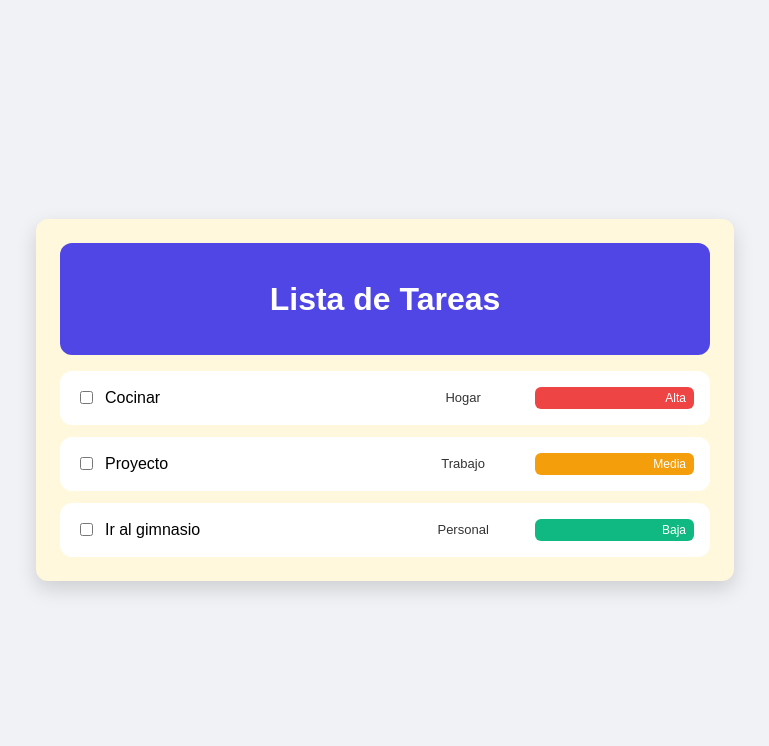
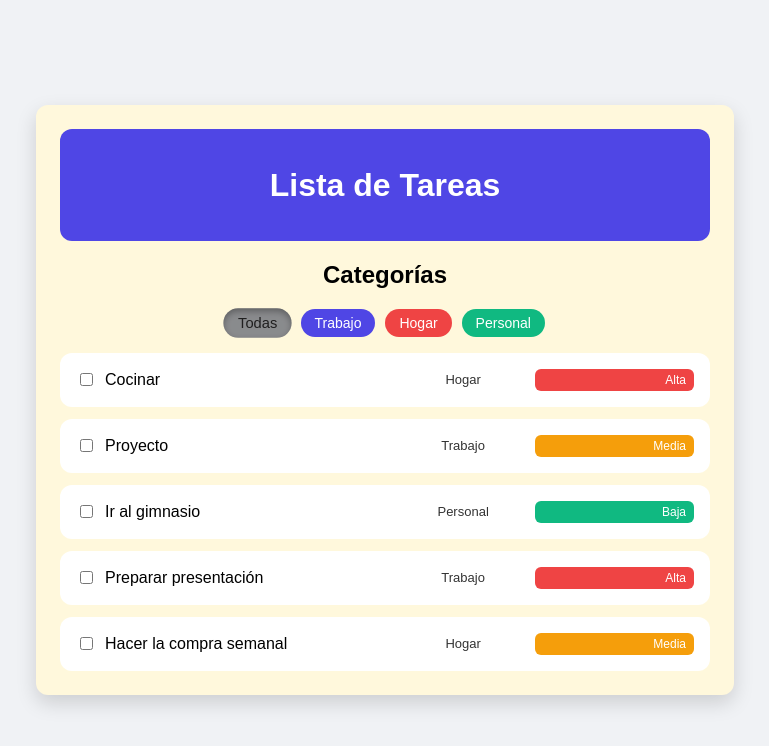
Before and after one commit to alburrida/taskflow-project, a plain HTML site: page index.html in a window 1280 px wide. Shown: the whole page, without its empty margins (255-1024 px from the left). Drawn offline with Linux system fonts and the light colour scheme.

Commit message:
Añadidos filtros de categorías y botones activos

```diff
--- a/index.html
+++ b/index.html
@@ -17,25 +17,26 @@
   <aside>
     <h2>Categorías</h2>
     <ul>
-      <li>Trabajo</li>
-      <li>Estudio</li>
-      <li>Personal</li>
+      <li data-filter="all" class="filtro-all active">Todas</li>
+      <li data-filter="trabajo" class="filtro-trabajo">Trabajo</li>
+      <li data-filter="hogar" class="filtro-hogar">Hogar</li>
+      <li data-filter="personal" class="filtro-personal">Personal</li>
     </ul>
   </aside>
 
   <main>
     <section class="task-list">
 
-            <div class="task high">
+      <div class="task high" data-category="hogar">
         <input type="checkbox" id="tarea1">
         <label for="tarea1" class="task-content">
-            <span class="col title">Cocinar</span>
-            <span class="col category">Hogar</span>
-            <span class="col priority">Alta</span>
+            <span class="title">Cocinar</span>
+            <span class="category">Hogar</span>
+            <span class="priority">Alta</span>
         </label>
-        </div>
+      </div>
 
-      <div class="task medium">
+      <div class="task medium" data-category="trabajo">
         <input type="checkbox" id="tarea2">
         <label for="tarea2" class="task-content">
           <span class="title">Proyecto</span>
@@ -44,7 +45,7 @@
         </label>
       </div>
 
-      <div class="task low">
+      <div class="task low" data-category="personal">
         <input type="checkbox" id="tarea3">
         <label for="tarea3" class="task-content">
           <span class="title">Ir al gimnasio</span>
@@ -53,10 +54,54 @@
         </label>
       </div>
 
+      <div class="task high" data-category="trabajo">
+        <input type="checkbox" id="tarea4">
+        <label for="tarea4" class="task-content">
+          <span class="title">Preparar presentación</span>
+          <span class="category">Trabajo</span>
+          <span class="priority">Alta</span>
+        </label>
+      </div>
+
+      <div class="task medium" data-category="hogar">
+        <input type="checkbox" id="tarea5">
+        <label for="tarea5" class="task-content">
+          <span class="title">Hacer la compra semanal</span>
+          <span class="category">Hogar</span>
+          <span class="priority">Media</span>
+        </label>
+      </div>
+
     </section>
   </main>
 
 </div>
 
+<script>
+  const filtros = document.querySelectorAll("aside li");
+  const tareas = document.querySelectorAll(".task");
+
+  filtros.forEach(filtro => {
+    filtro.addEventListener("click", () => {
+      const categoria = filtro.dataset.filter;
+
+      // Quitar clase active de todos
+      filtros.forEach(btn => btn.classList.remove("active"));
+
+      // Añadir active al botón clicado
+      filtro.classList.add("active");
+
+      // Filtrar tareas
+      tareas.forEach(tarea => {
+        if (categoria === "all" || tarea.dataset.category === categoria) {
+          tarea.style.display = "flex";
+        } else {
+          tarea.style.display = "none";
+        }
+      });
+    });
+  });
+</script>
+
 </body>
 </html>
--- a/style.css
+++ b/style.css
@@ -7,6 +7,11 @@
   --priority-high: #ef4444;
   --priority-medium: #f59e0b;
   --priority-low: #10b981;
+
+  --filtro-all: #e5e7eb;
+  --filtro-trabajo: #4f46e5;
+  --filtro-hogar: #ef4444;
+  --filtro-personal: #10b981;
 
   --spacing: 16px;
   --radius: 12px;
@@ -18,11 +23,9 @@
 body {
   margin: 0;
   background: var(--color-bg);
-
   display: flex;
   justify-content: center;
   align-items: center;
-
   min-height: 100vh;
 }
 
@@ -31,9 +34,7 @@ body {
   background: var(--color-note);
   padding: 24px;
   border-radius: var(--radius);
-
   box-shadow: 0 8px 20px rgba(0,0,0,0.15);
-
   width: 90%;
   max-width: 650px;
 }
@@ -43,25 +44,66 @@ header {
   text-align: center;
   background: var(--color-header);
   color: white;
-
   padding: var(--spacing);
   border-radius: var(--radius);
-
   margin-bottom: var(--spacing);
 }
 
 /* ASIDE */
+aside {
+  margin-bottom: var(--spacing);
+  text-align: center;
+}
+
 aside ul {
   list-style: none;
   padding: 0;
+  display: flex;
+  justify-content: center;
+  gap: 10px;
 }
 
 aside li {
-  display: none;
+  cursor: pointer;
+  padding: 6px 14px;
+  border-radius: 20px;
+  font-size: 14px;
+  font-weight: 500;
+  transition: transform 0.2s ease, opacity 0.2s ease,
+              filter 0.3s ease, box-shadow 0.3s ease;
 }
 
-aside h2 {
-  display: none;
+aside li:hover {
+  transform: scale(1.08);
+  opacity: 0.85;
+}
+
+/* COLORES POR CATEGORÍA */
+.filtro-all {
+  background: var(--filtro-all);
+  color: #333;
+}
+
+.filtro-trabajo {
+  background: var(--filtro-trabajo);
+  color: white;
+}
+
+.filtro-hogar {
+  background: var(--filtro-hogar);
+  color: white;
+}
+
+.filtro-personal {
+  background: var(--filtro-personal);
+  color: white;
+}
+
+/* BOTÓN ACTIVO */
+aside li.active {
+  filter: brightness(0.6);
+  box-shadow: inset 0 3px 6px rgba(0,0,0,0.3);
+  transform: scale(1.05);
 }
 
 /* LISTA DE TAREAS */
@@ -75,13 +117,9 @@ aside h2 {
 .task {
   display: flex;
   align-items: center;
-
   background: white;
-
   padding: var(--spacing);
   border-radius: var(--radius);
-
-  /* transición para hover y cambios de fondo */
   transition: transform 0.2s ease,
               box-shadow 0.2s ease,
               background 0.3s ease;
@@ -102,8 +140,6 @@ aside h2 {
   display: flex;
   align-items: center;
   width: 100%;
-
-  /* transición suave para cambios de estado */
   transition: opacity 0.3s ease, color 0.3s ease, background 0.3s ease;
 }
 
@@ -115,7 +151,6 @@ aside h2 {
 .category {
   flex: 1;
   text-align: center;
-
   font-size: 13px;
   opacity: 0.8;
 }
@@ -123,10 +158,8 @@ aside h2 {
 .priority {
   flex: 1;
   text-align: right;
-
   padding: 4px 8px;
   border-radius: 6px;
-
   color: white;
   font-size: 12px;
 }
@@ -140,8 +173,8 @@ aside h2 {
 .task input[type="checkbox"]:checked + .task-content {
   text-decoration: line-through;
   opacity: 0.6;
-  color: #555; /* color más suave al marcar */
-  background: #f5f5f5; /* fondo ligeramente gris */
+  color: #555;
+  background: #f5f5f5;
 }
 
 /* RESPONSIVE */
@@ -158,4 +191,8 @@ aside h2 {
     flex: unset;
     text-align: left;
   }
+
+  aside ul {
+    flex-direction: column;
+  }
 }
```
